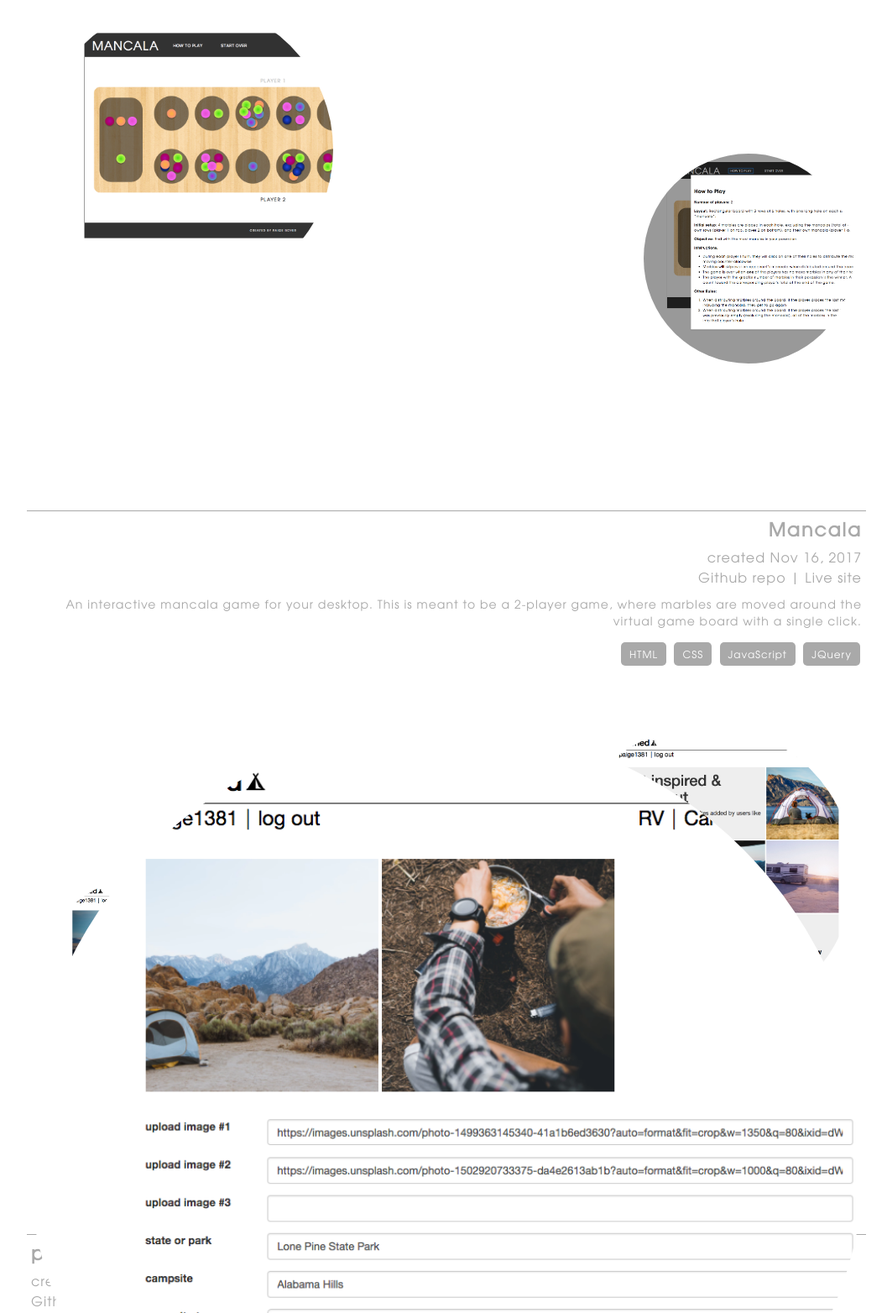
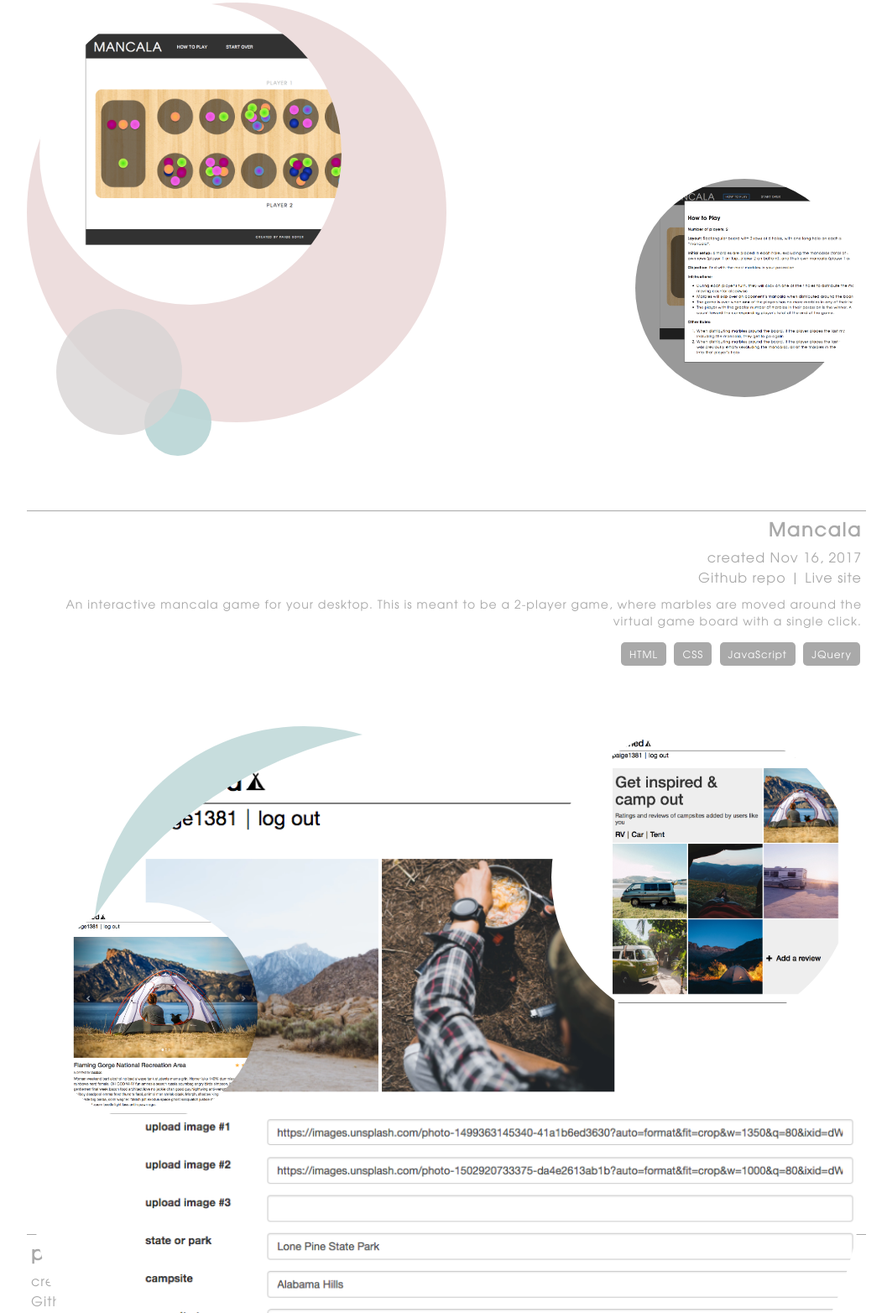
Before and after one commit to paige1381/paige_boyer_portfolio, a website: page public/index.html in a window 1280 px wide. Shown: the part 1125-2689 px from the top of the page at 84% size, without its empty margins (108-1165 px from the left). Drawn offline with nearby package versions, Linux system fonts and the light colour scheme; some packages are replaced by stand-ins of ours; a script that the page names is missing.

Commit message:
added graphics for tablet view

```diff
--- a/public/css/style.css
+++ b/public/css/style.css
@@ -54,7 +54,7 @@ body {
   margin: 25px auto;
 }
 
-svg {
+.title-cirlces {
   width: 340px;
   height: 400px;
   margin: auto;
@@ -357,32 +357,41 @@ span {
     box-sizing: border-box;
   }
 
+  .project-circles {
+    width: 580px;
+    height: 600px;
+  }
+
   .img-1 {
-    width: 350px;
-    height: 350px;
+    width: 360px;
+    height: 360px;
     top: 0;
     left: 15px;
+    z-index: 3;
   }
 
   .img-2 {
-    width: 250px;
-    height: 250px;
+    width: 260px;
+    height: 260px;
     right: 15px;
-    top: 180px;
+    top: 210px;
+    z-index: 2;
   }
 
   .img-1-alt {
-    width: 350px;
-    height: 350px;
+    width: 360px;
+    height: 360px;
     top: 0;
     right: 15px;
+    z-index: 3;
   }
 
   .img-2-alt {
-    width: 250px;
-    height: 250px;
+    width: 260px;
+    height: 260px;
     left: 15px;
-    top: 180px;
+    top: 210px;
+    z-index: 2;
   }
 
   .mancala-img, .pitched-img, .wedding-img {
@@ -393,7 +402,7 @@ span {
     display: flex;
   }
 
-  svg {
+  .title-cirlces {
     width: 600px;
     height: 400px;
     margin: auto;
@@ -423,7 +432,7 @@ span {
     display: flex;
   }
 
-  svg {
+  .title-cirlces {
     width: 1000px;
     height: 400px;
   }
--- a/public/index.html
+++ b/public/index.html
@@ -37,7 +37,7 @@
     <section id="home">
       <div class="home content">
         <div class="main-graphic">
-          <svg>
+          <svg class="title-cirlces">
 
             <circle class="desktop tablet"
               cx='260'
@@ -217,6 +217,26 @@
 
         <div class="project">
           <div class="mancala-images">
+            <svg class="project-circles">
+              <circle class="desktop tablet"
+                cx='250'
+                cy='250'
+                r='250'
+                fill='RGBA(233,213,213, .8)'
+              />
+              <circle class="desktop tablet"
+                cx='180'
+                cy='500'
+                r='40'
+                fill='rgba(185, 213, 213, .9)'
+              />
+              <circle class="desktop tablet"
+                cx='110'
+                cy='440'
+                r='75'
+                fill='rgba(217, 213, 213, .8)'
+              />
+            </svg>
             <img class="mancala-img mobile tablet desktop img-1" src="./css/images/Mancala-1.png">
             <img class="mancala-img tablet desktop img-2" src="./css/images/Mancala-2.png">
           </div>
@@ -241,6 +261,26 @@
 
         <div class="project">
           <div class="pitched-images">
+            <svg class="project-circles">
+              <circle class="desktop tablet"
+                cx='330'
+                cy='250'
+                r='250'
+                fill='rgba(185, 213, 213, .8)'
+              />
+              <circle class="desktop tablet"
+                cx='400'
+                cy='500'
+                r='40'
+                fill='rgba(217, 213, 213, .9)'
+              />
+              <circle class="desktop tablet"
+                cx='470'
+                cy='440'
+                r='75'
+                fill='RGBA(233,213,213, .8)'
+              />
+            </svg>
             <img class="pitched-img mobile tablet desktop img-1-alt" src="./css/images/pitched-1.png">
             <img class="pitched-img tablet desktop img-2-alt" src="./css/images/pitched-2.png">
             <img class="pitched-img desktop img-3" src="./css/images/pitched-3.png">
@@ -271,6 +311,26 @@
 
         <div class="project">
           <div class="wedding-images">
+            <svg class="project-circles">
+              <circle class="desktop tablet"
+                cx='250'
+                cy='250'
+                r='250'
+                fill='rgba(217, 213, 213, .8)'
+              />
+              <circle class="desktop tablet"
+                cx='180'
+                cy='500'
+                r='40'
+                fill='RGBA(233,213,213, .9)'
+              />
+              <circle class="desktop tablet"
+                cx='110'
+                cy='440'
+                r='75'
+                fill='rgba(185, 213, 213, .8)'
+              />
+            </svg>
             <img class="wedding-img mobile tablet desktop img-1" src="./css/images/wedding-1.png">
             <img class="wedding-img tablet desktop img-2" src="./css/images/wedding-2.png">
             <img class="wedding-img desktop img-3" src="./css/images/wedding-3.png">
```
